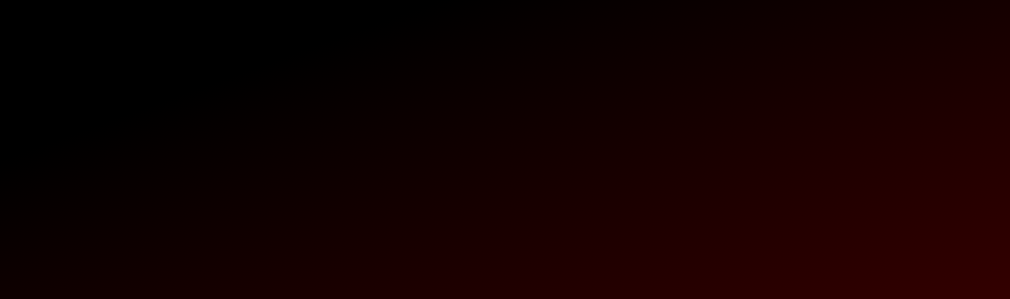
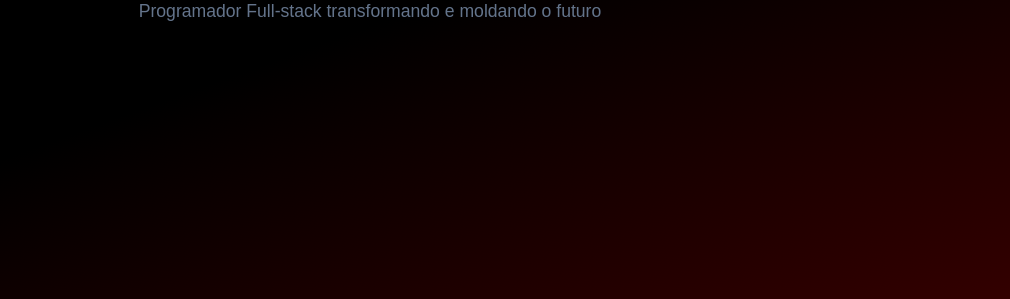
Before and after one commit to artego974/Portflio-Profissional, a plain HTML site: page index.html in a window 1280 px wide. Shown: the part 501-800 px from the top of the page, without its empty margins (270-1280 px from the left). Drawn offline with Linux system fonts and the light colour scheme.

Commit message:
css re ajustado

```diff
--- a/css/style.css
+++ b/css/style.css
@@ -91,7 +91,7 @@ main section {
             HOME
  ------------------------ */
 .home {
-    margin-top: -5rem;
+    margin-top: -5xrem;
     margin-bottom: 2rem;
     transition: opacity 1.2s ease;
 }
```
